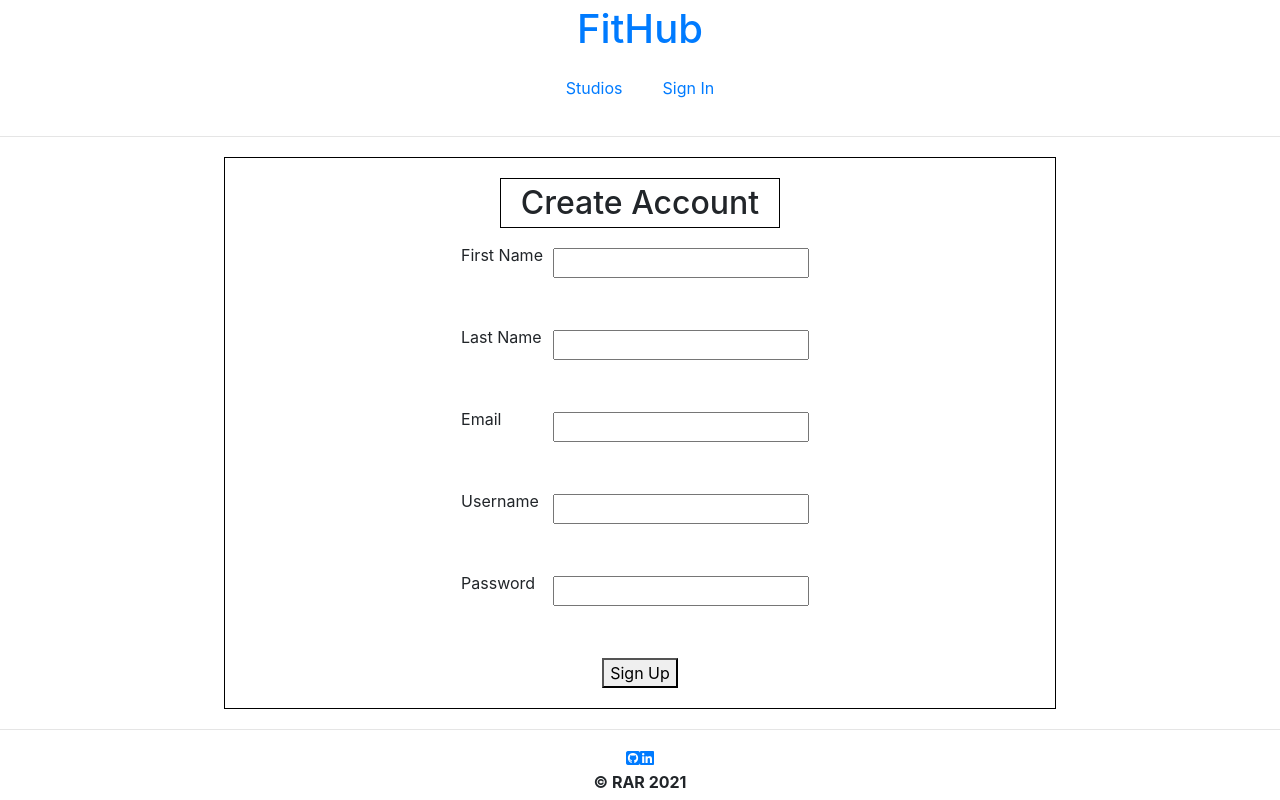
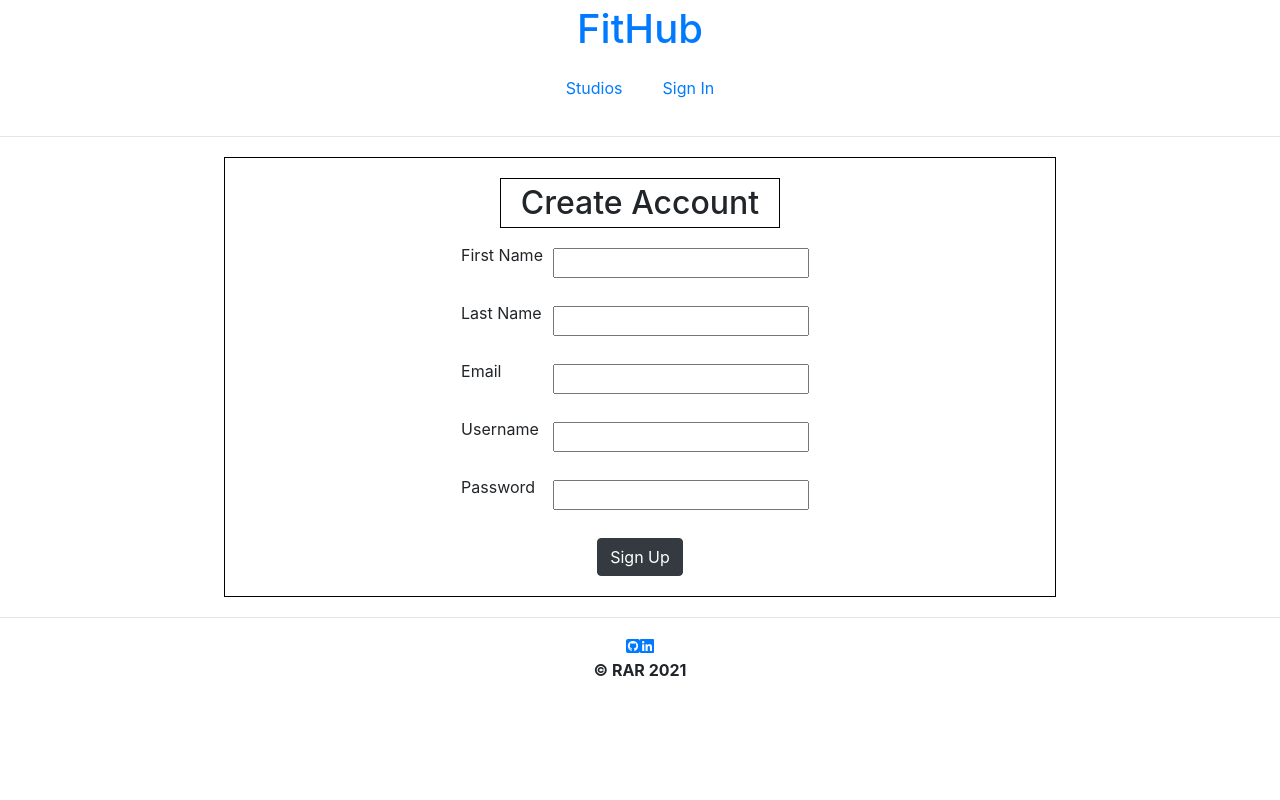
Before and after one commit to rararamberg/fithub, a React (Create React App) app in the folder client/: page /register in a window 1280 px wide. Built offline with nearby package versions, Linux system fonts and the light colour scheme; no server answers; sample sign-in values are in the browser's storage.

Commit message:
bootstrap button added register

```diff
--- a/client/src/screens/Register/Register.jsx
+++ b/client/src/screens/Register/Register.jsx
@@ -1,5 +1,6 @@
 import { useState } from "react";
 import "./Register.css";
+import Button from 'react-bootstrap/Button'
 
 function Register(props) {
   const [formData, setFormData] = useState({
@@ -40,7 +41,7 @@ function Register(props) {
             required
           />
         </label>
-        <br />
+
         <label>
           <p>Last Name</p>
           <input
@@ -51,7 +52,7 @@ function Register(props) {
             required
           />
         </label>
-        <br />
+
         <label>
           <p>Email</p>
           <input
@@ -62,7 +63,7 @@ function Register(props) {
             required
           />
         </label>
-        <br />
+
         <label>
           <p>Username</p>
           <input
@@ -73,7 +74,7 @@ function Register(props) {
             required
           />
         </label>
-        <br />
+
         <label>
           <p>Password</p>
           <input
@@ -84,9 +85,9 @@ function Register(props) {
             required
           />
         </label>
-        <br />
 
-        <button>Sign Up</button>
+
+        <Button variant="dark" >Sign Up</Button >
       </form>
     </div>
   );
```
